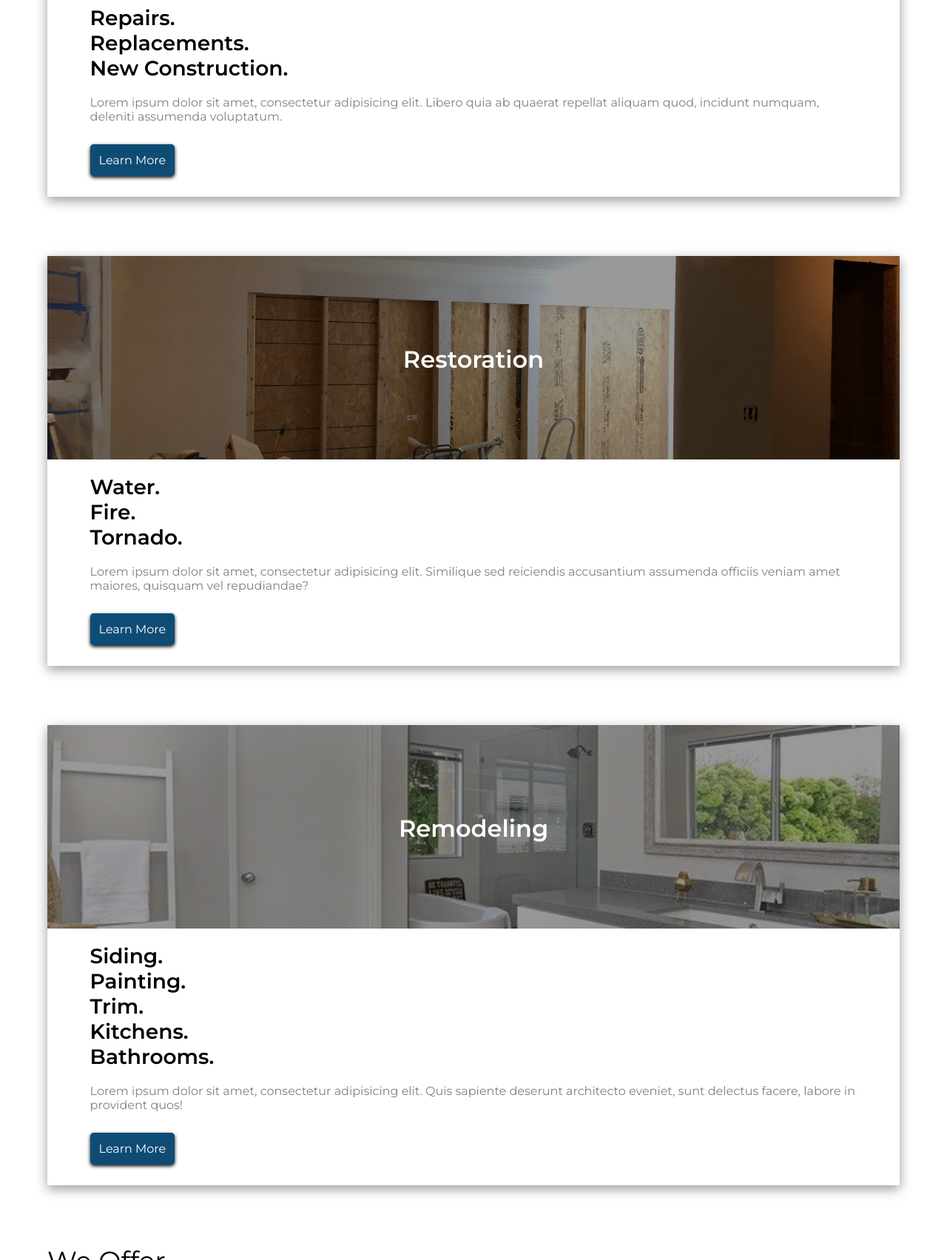
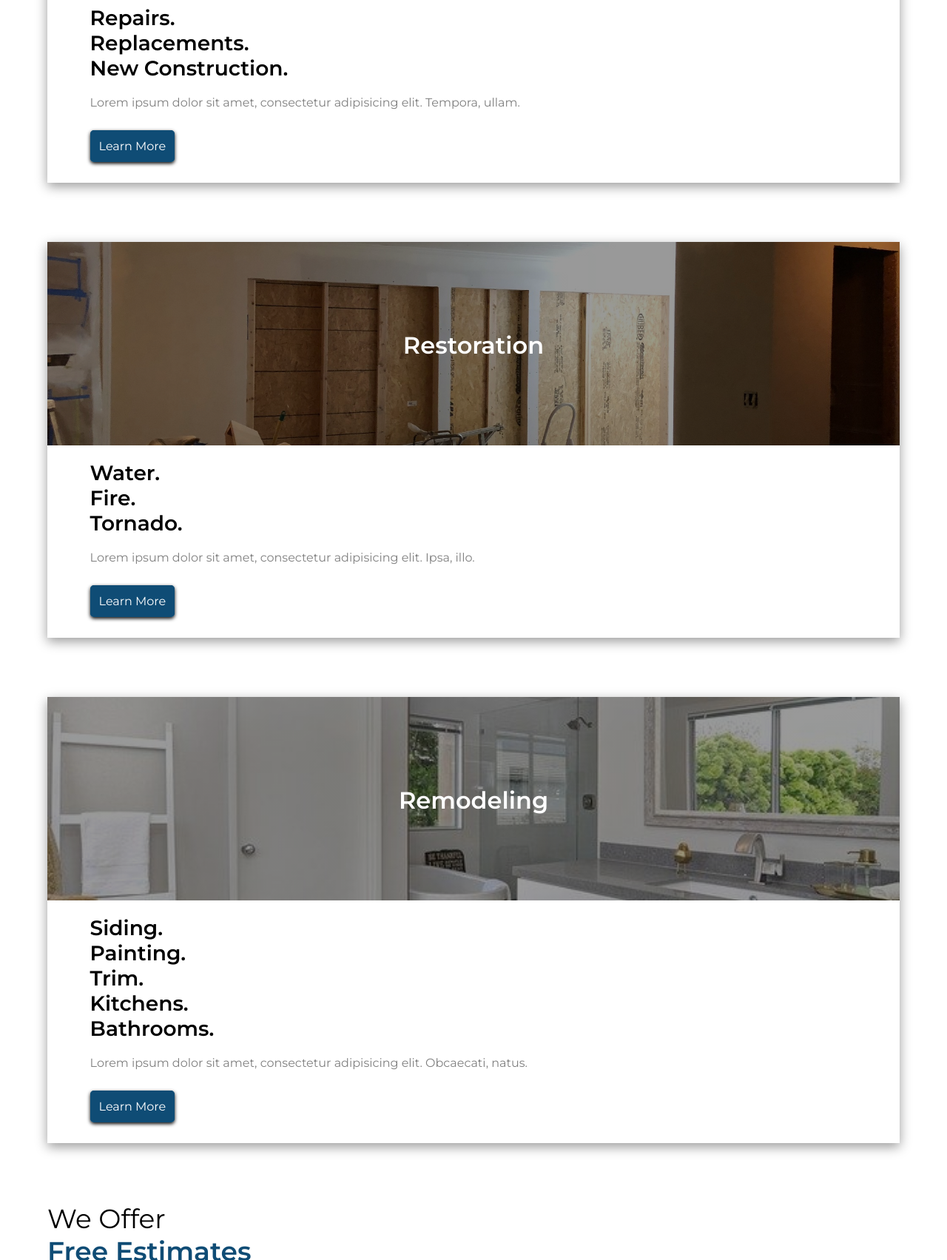
Before and after one commit to F5WebDev/TopChoiceOK, a plain HTML site: page index.html in a window 1280 px wide. Shown: the part 1740-3443 px from the top of the page at 74% size. Drawn offline with Linux system fonts and the light colour scheme; a script that the page names is missing.

Commit message:
lorem10 to main service cards

```diff
--- a/index.html
+++ b/index.html
@@ -84,20 +84,6 @@
 
     <h2>Whatever You Need, <br> <span id="big-blue-text">We've Got You Covered.</span></h2>
 
-
-   <!--  <div class="banner" style="background-image: linear-gradient(rgba(0,0,0,0.4),rgba(0,0,0,0.4)), url(https://raw.githubusercontent.com/lewagon/fullstack-images/master/uikit/background.png);">
-  <div class="container">
-    <h1>Le Wagon brings <strong>tech skills</strong> to <strong>creative people</strong>!</h1>
-    <p>Change your life and learn to code at one of our campuses around the world.</p>
-    <a class="btn btn-flat" href="#">Apply now</a>
-  </div>
-</div> -->
-
-
-
-
-
-
     <div class="service-card">
 
       <div class="upper-card" style="background-image: linear-gradient(rgba(0,0,0,0.4),rgba(0,0,0,0.4)), url(images/roofing1.jpg);">
@@ -114,7 +100,7 @@
             <li>New Construction.</li>
           </ul>
           <div class="lower-card-description">
-            <p>Lorem ipsum dolor sit amet, consectetur adipisicing elit. Libero quia ab quaerat repellat aliquam quod, incidunt numquam, deleniti assumenda voluptatum.</p>
+            <p>Lorem ipsum dolor sit amet, consectetur adipisicing elit. Tempora, ullam.</p>
           </div>
 
           <div class="learn-more-btn">
@@ -143,7 +129,7 @@
 <!--             <li>Hurricane.</li> -->
           </ul>
           <div class="lower-card-description">
-            <p>Lorem ipsum dolor sit amet, consectetur adipisicing elit. Similique sed reiciendis accusantium assumenda officiis veniam amet maiores, quisquam vel repudiandae?</p>
+            <p>Lorem ipsum dolor sit amet, consectetur adipisicing elit. Ipsa, illo.</p>
           </div>
           <div class="learn-more-btn">
             <a href="restoration.html">Learn More</a>
@@ -171,7 +157,7 @@
             <li>Bathrooms.</li>
           </ul>
           <div class="lower-card-description">
-            <p>Lorem ipsum dolor sit amet, consectetur adipisicing elit. Quis sapiente deserunt architecto eveniet, sunt delectus facere, labore in provident quos!</p>
+            <p>Lorem ipsum dolor sit amet, consectetur adipisicing elit. Obcaecati, natus.</p>
           </div>
           <div class="learn-more-btn">
             <a href="remodeling.html">Learn More</a>
```
